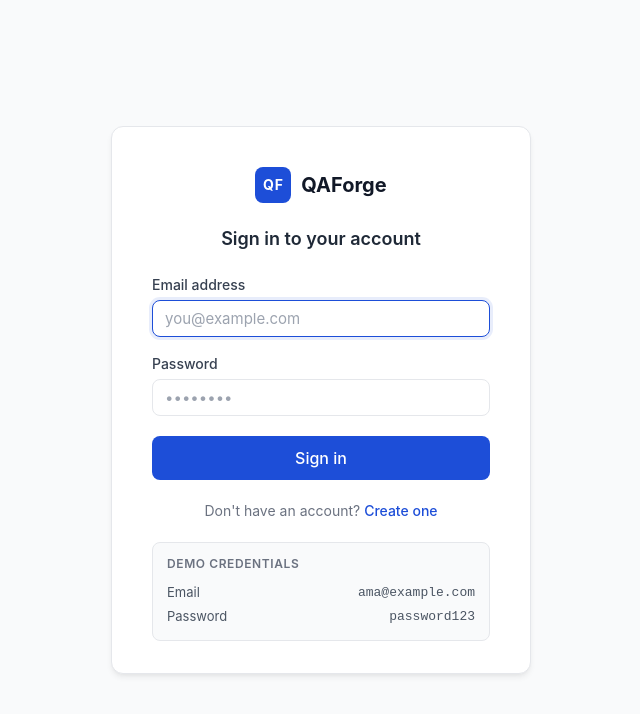
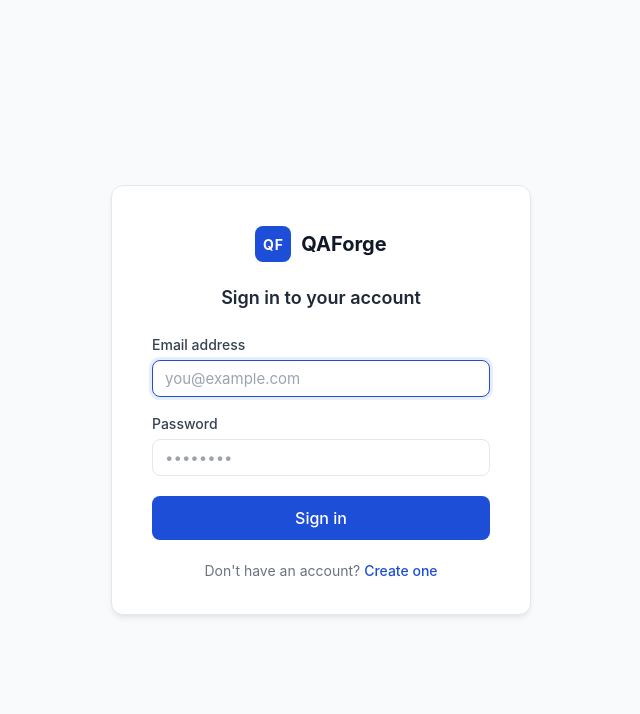
Before and after one commit to archimedesAJ/qaforge, a React (Vite) app in the folder apps/web/: page /login in a window 1280 px wide. Shown: the top 714 px of the page, without its empty margins (319-959 px from the left). Built offline with nearby package versions, Linux system fonts and the light colour scheme.

Commit message:
chore: remove demo credentials from login page
Co-Authored-By: Claude Sonnet 4.6 <noreply@anthropic.com>

```diff
--- a/apps/web/src/pages/AuthPages.tsx
+++ b/apps/web/src/pages/AuthPages.tsx
@@ -68,11 +68,6 @@ export function LoginPage() {
           <Link to="/register" style={styles.link}>Create one</Link>
         </p>
 
-        <div style={styles.demoBox}>
-          <div style={styles.demoTitle}>Demo credentials</div>
-          <div style={styles.demoRow}><span>Email</span><code>ama@example.com</code></div>
-          <div style={styles.demoRow}><span>Password</span><code>password123</code></div>
-        </div>
       </div>
     </div>
   );
```
